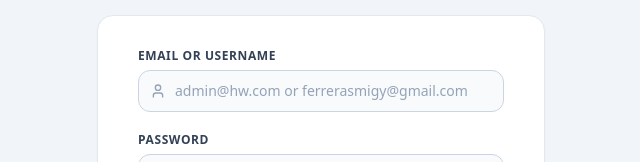
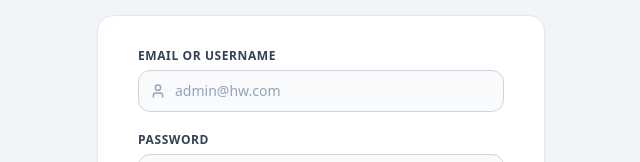
Before and after one commit to migypractice/financial-management-system-core, a React (Vite) app in the folder frontend-react/: page / in a window 1280 px wide. Shown: the part 376-538 px from the top of the page, without its empty margins (319-959 px from the left). Built offline with nearby package versions, Linux system fonts and the light colour scheme; no server answers.

Commit message:
fix(auth): update login input placeholder to admin@hw.com

```diff
--- a/frontend-react/src/pages/Auth/LoginPage.tsx
+++ b/frontend-react/src/pages/Auth/LoginPage.tsx
@@ -258,7 +258,7 @@ export const LoginPage: React.FC<LoginPageProps> = ({ onLoginSuccess, onOpenSecr
                     onChange={(e) => { setIdentifier(e.target.value); setFieldError(null); }}
                     onBlur={() => identifier && setFieldError(validateLoginIdentifier(identifier))}
                     className={`appearance-none block w-full pl-9 pr-3 py-2.5 bg-slate-50 dark:bg-slate-900 border rounded-xl text-slate-900 dark:text-white placeholder-slate-400 focus:outline-none focus:ring-2 focus:ring-indigo-500 text-sm ${fieldError ? 'border-red-400' : 'border-slate-300 dark:border-slate-700'}`}
-                    placeholder="admin@hw.com or ferrerasmigy@gmail.com"
+                    placeholder="admin@hw.com"
                   />
                 </div>
                 {fieldError && <p className="mt-1 text-xs text-red-600">{fieldError}</p>}
```
